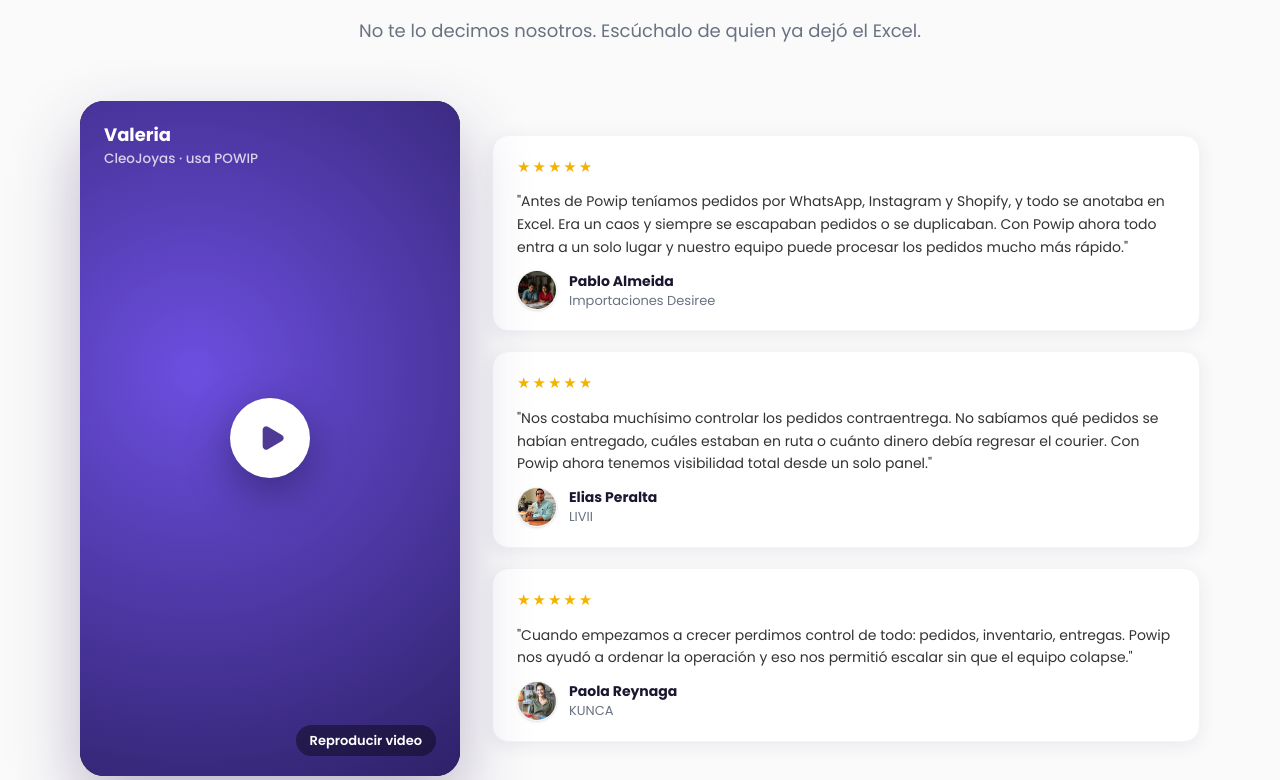
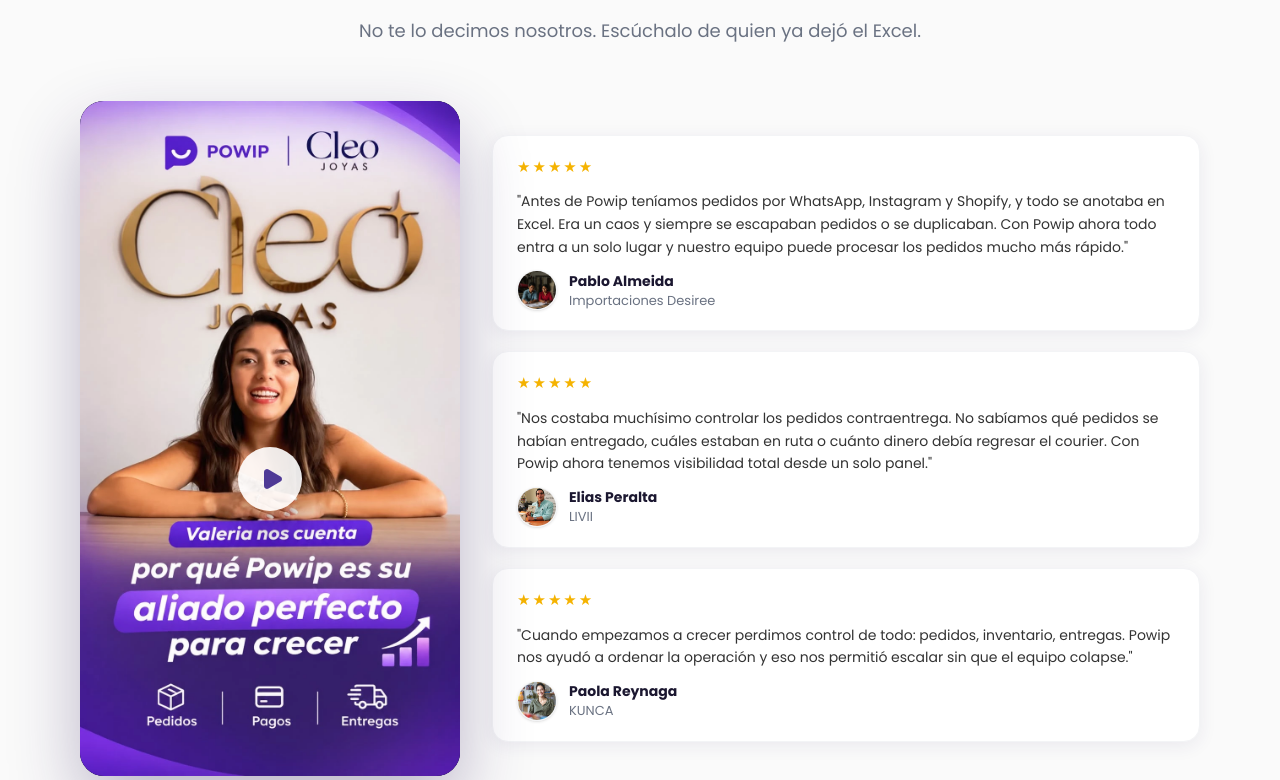
Before and after one commit to Powip/landing-powip, a Next.js app: page / in a window 1280 px wide. Shown: the part 3160-3940 px from the top of the page. Built offline with nearby package versions, Linux system fonts and the light colour scheme; no server answers.

Commit message:
feat(landing): portada del testimonio de CleoJoyas
Muestra la portada del Short antes de reproducir. El botón de play
baja para no tapar la cara de la clienta.

```diff
--- a/src/components/landing/LandingProofVideo.tsx
+++ b/src/components/landing/LandingProofVideo.tsx
@@ -7,6 +7,7 @@ import { Play } from 'lucide-react';
 const VIDEO_ID = 'EKNc-CjCeuA';
 const CLIENT_NAME = 'Valeria';
 const CLIENT_BUSINESS = 'CleoJoyas';
+const COVER_SRC = '/landing/testimonios/cleojoyas-portada.webp';
 
 /**
  * Video de la sección "Prueba real", en formato vertical 9:16 como el Short.
@@ -30,17 +31,16 @@ export default function LandingProofVideo() {
           type="button"
           onClick={() => setIsPlaying(true)}
           aria-label={`Reproducir el testimonio de ${CLIENT_NAME}, ${CLIENT_BUSINESS}`}
-          className="group absolute inset-0 w-full h-full flex items-center justify-center bg-[radial-gradient(circle_at_30%_40%,#6C4FE0,#2E2168)]"
+          className="group absolute inset-0 w-full h-full flex items-center justify-center bg-[#2E2168]"
         >
-          <span className="absolute top-5 left-6 right-6 text-white text-left">
-            <b className="block font-bold text-lg">{CLIENT_NAME}</b>
-            <span className="block text-[13.5px] text-[#d9d2ea] font-medium">{CLIENT_BUSINESS} · usa POWIP</span>
-          </span>
-          <span className="w-20 h-20 rounded-full bg-white flex items-center justify-center shadow-[0_14px_44px_rgba(0,0,0,0.35)] transition-transform group-hover:scale-110">
-            <Play className="w-7 h-7 text-[#4F3A96] fill-[#4F3A96] ml-1" aria-hidden="true" />
-          </span>
-          <span className="absolute bottom-5 right-6 text-white text-[13px] font-semibold bg-black/40 px-3.5 py-1.5 rounded-full">
-            Reproducir video
+          {/* Portada del Short: ya incluye el nombre de la clienta y del negocio */}
+          <img
+            src={COVER_SRC}
+            alt={`${CLIENT_NAME}, de ${CLIENT_BUSINESS}, cuenta por qué POWIP es su aliado para crecer`}
+            className="absolute inset-0 w-full h-full object-cover"
+          />
+          <span className="absolute left-1/2 top-[56%] -translate-x-1/2 -translate-y-1/2 w-16 h-16 rounded-full bg-white/90 flex items-center justify-center shadow-[0_14px_44px_rgba(0,0,0,0.35)] transition-transform group-hover:scale-110">
+            <Play className="w-6 h-6 text-[#4F3A96] fill-[#4F3A96] ml-1" aria-hidden="true" />
           </span>
         </button>
       )}
```
Also changed, not shown: public/landing/testimonios/cleojoyas-portada.webp (added).
